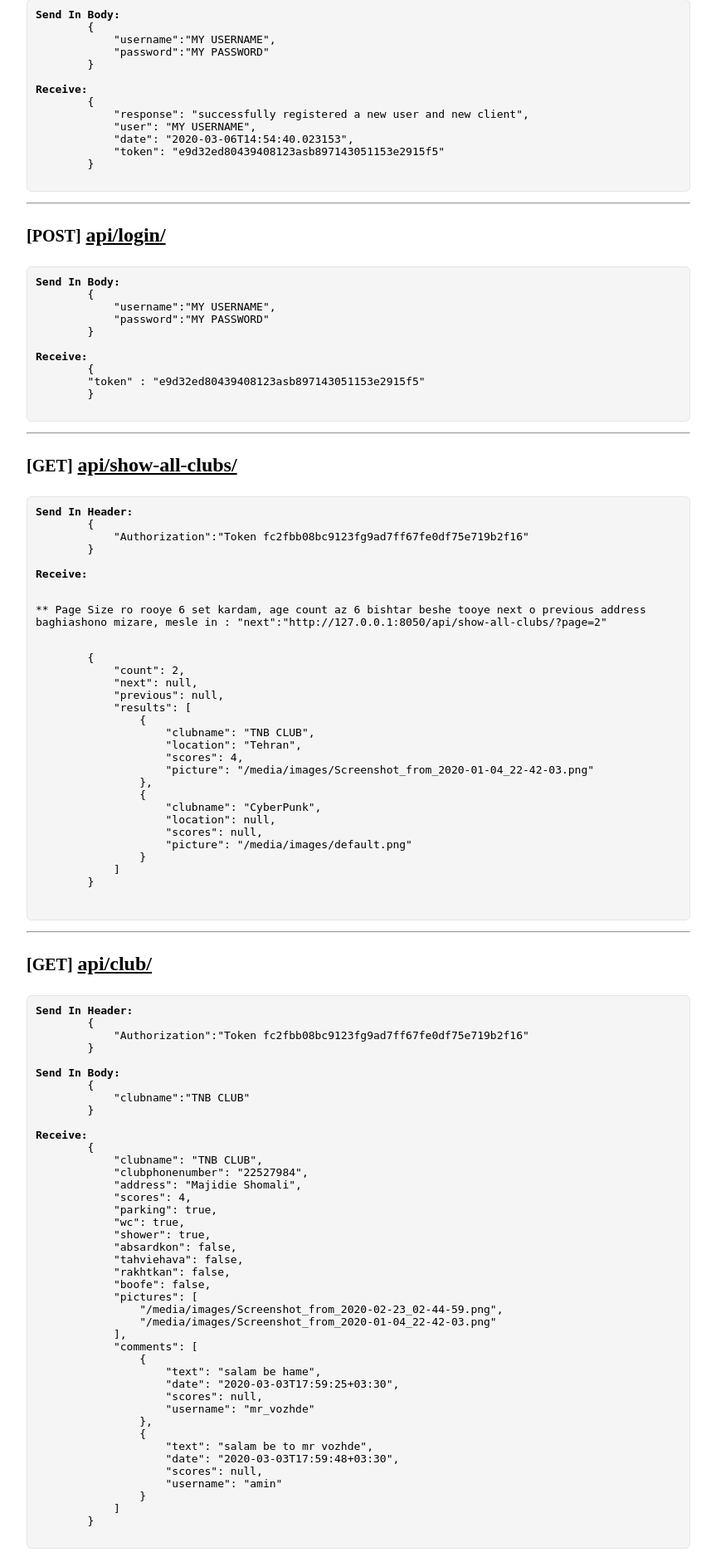
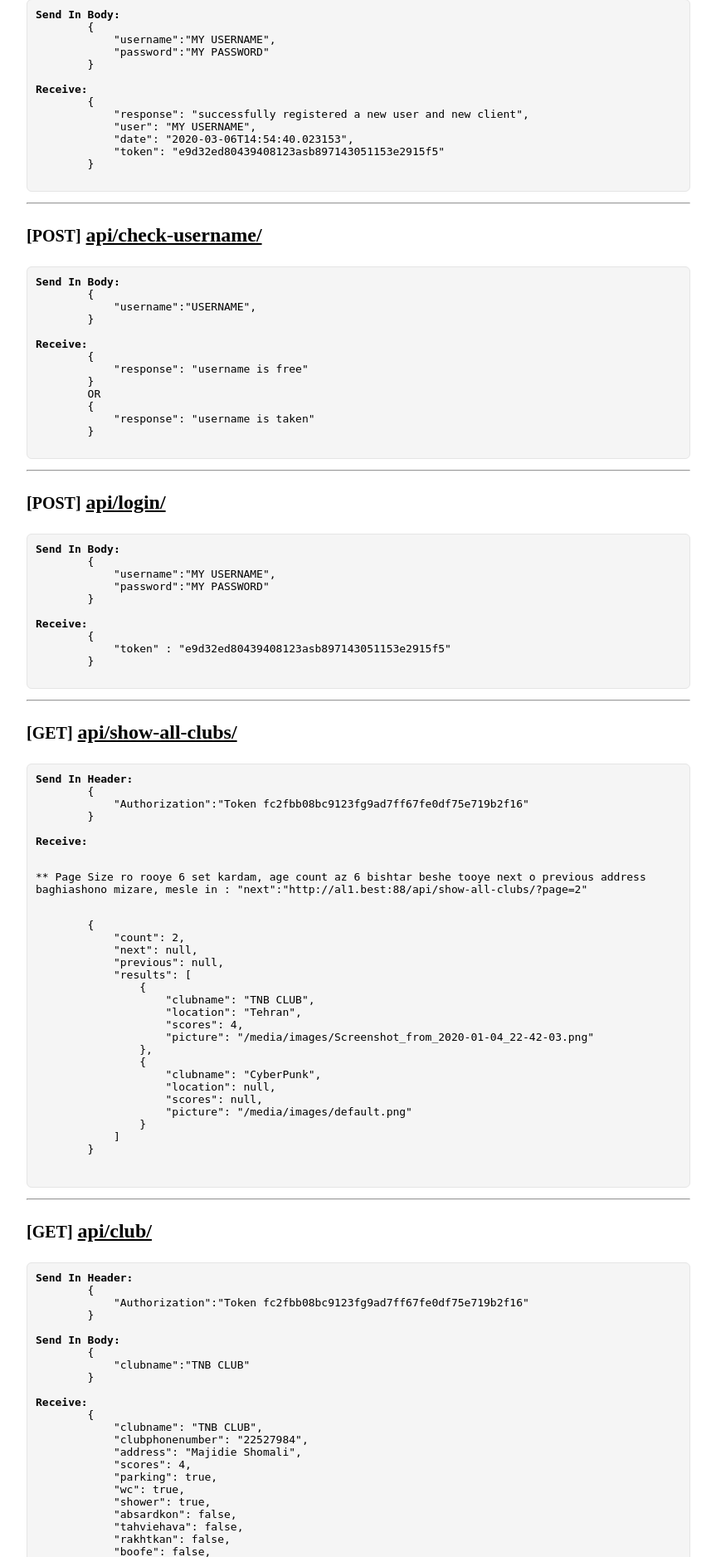
Before and after one commit to AliRn76/sporthub, a Django app: template app/templates/main.html in a window 1280 px wide. Shown: the part 152-2028 px from the top of the page at 83% size, without its empty margins (208-1071 px from the left). Run offline with Django 3.2, Linux system fonts and the light colour scheme; the template is opened without the code that fills it, so the values that code supplies are empty.

Commit message:
check-username Add shod

```diff
--- a/app/api/urls.py
+++ b/app/api/urls.py
@@ -3,7 +3,7 @@ from django.urls import path
 from rest_framework.authtoken.views import obtain_auth_token
 
 from app.api.views import main_view, signup_view, show_all_clubs_view, show_club_view, \
-    show_club_sans, send_comment_view
+    show_club_sans, send_comment_view, check_username_view
 
 
 app_name = "api"
@@ -16,5 +16,6 @@ urlpatterns = [
     path('club/', show_club_view),
     path('club-sans/', show_club_sans),
     path('send-comment/', send_comment_view),
+    path('check-username/', check_username_view),
 
 ]
--- a/app/templates/main.html
+++ b/app/templates/main.html
@@ -6,6 +6,8 @@
 <body>
     <h1 style="text-align:center">SportHub Documentation</h1>
     <br>
+
+
 
     <h2><p><small>[POST]</small>   <ins>api/signup/</ins></p></h2>
     <pre><b>Send In Body:</b>
@@ -25,6 +27,30 @@
 
     <hr>
 
+
+
+
+        <h2><p><small>[POST]</small>   <ins>api/check-username/</ins></p></h2>
+    <pre><b>Send In Body:</b>
+        {
+            "username":"USERNAME",
+        }
+
+<b>Receive:</b>
+        {
+            "response": "username is free"
+        }
+        OR
+        {
+            "response": "username is taken"
+        }
+    </pre>
+
+    <hr>
+
+
+
+
     <h2><p><small>[POST]</small>   <ins>api/login/</ins></p></h2>
     <pre><b>Send In Body:</b>
         {
@@ -34,11 +60,13 @@
 
 <b>Receive:</b>
         {
-        "token" : "e9d32ed80439408123asb897143051153e2915f5"
+            "token" : "e9d32ed80439408123asb897143051153e2915f5"
         }
     </pre>
 
     <hr>
+
+
 
     <h2><p><small>[GET]</small>   <ins>api/show-all-clubs/</ins></p></h2>
     <pre><b>Send In Header:</b>
@@ -48,7 +76,7 @@
 
 <b>Receive:</b>
         <p>** Page Size ro rooye 6 set kardam, age count az 6 bishtar beshe tooye next o previous address
-baghiashono mizare, mesle in : "next":"http://127.0.0.1:8050/api/show-all-clubs/?page=2"<p>
+baghiashono mizare, mesle in : "next":"http://al1.best:88/api/show-all-clubs/?page=2"<p>
         {
             "count": 2,
             "next": null,
```
Also changed, not shown: app/api/views.py (+24 -0 lines).
